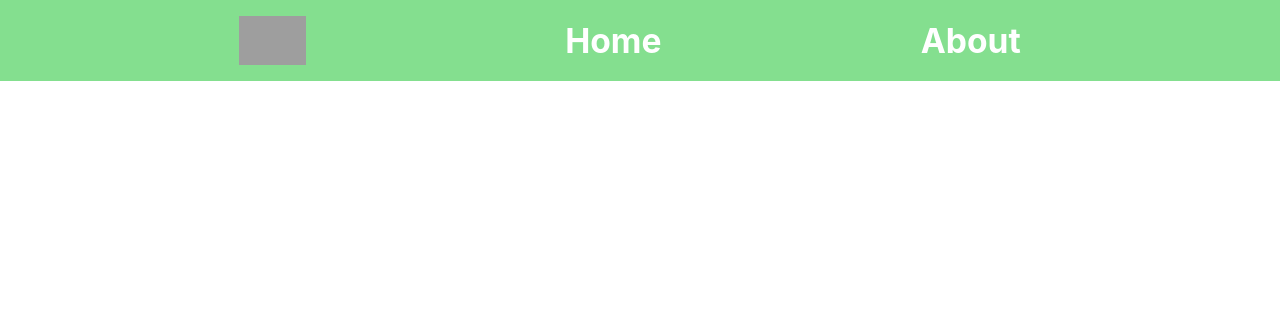
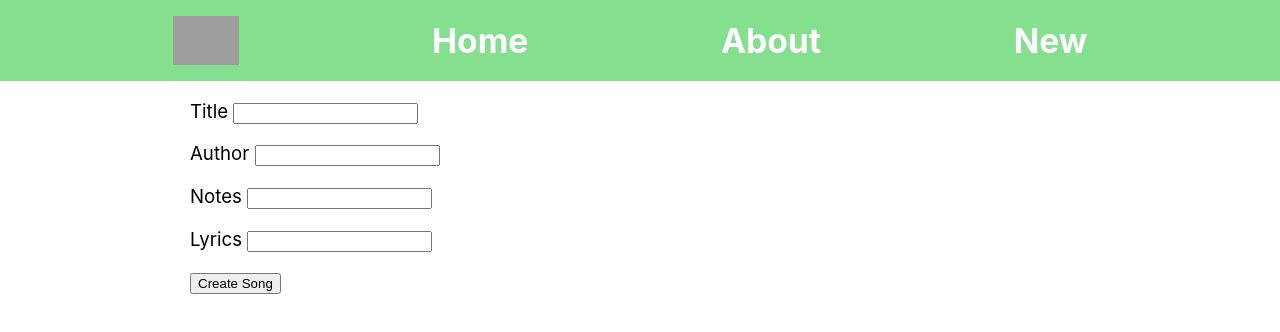
Before and after one commit to konjoinfinity/konjomusic, a React (Create React App) app in the folder frontend/konjomusic/: page /new in a window 1280 px wide. Shown: the top 332 px of the page. Built offline with nearby package versions, Linux system fonts and the light colour scheme; grey boxes are pictures that could not be loaded.

Commit message:
added new form and attempted to connect to backend

```diff
--- a/frontend/konjomusic/src/App.js
+++ b/frontend/konjomusic/src/App.js
@@ -5,6 +5,7 @@ import Home from "./Home"
 import About from "./About"
 import Songs from "./Songs"
 import Edit from "./Edit"
+import New from "./New"
 
 class App extends Component {
   render() {
@@ -18,11 +19,15 @@ class App extends Component {
           <Link to="/about">
           <h1>About</h1>
           </Link>
+          <Link to="/new">
+          <h1>New</h1>
+          </Link>
           </nav>
           <main>
           <Switch>
         <Route path="/songs" exact render={() => <Home />}/>
         <Route path="/about" render={() => <About />}/>
+        <Route path="/new" render={() => <New />}/>
         <Route path="/songs/:id" exact render={props =>
         <Songs {...props} /> }/>
         <Route path="/songs/:id/edit" render={props =>
--- a/frontend/konjomusic/src/Edit.js
+++ b/frontend/konjomusic/src/Edit.js
@@ -1,9 +1,40 @@
 import React, { Component } from 'react';
 
 class Edit extends Component {
+    constructor(props) {
+        super(props)
+        this.state = { song: null };
+
+        this.evtTitle = this.evtTitle.bind(this);
+        this.evtAuthor = this.evtAuthor.bind(this);
+        this.evtNotes = this.evtNotes.bind(this);
+        this.evtLyrics = this.evtLyrics.bind(this);
+        }
+        componentDidMount() {
+            fetch(`http://localhost:4000/songs/${this.props.match.params.id}`)
+              .then(res => res.json())
+              .then(res => {
+                this.setState(
+                  {song: res}
+                )
+              });
+            }
+
+        evtTitle(event) {
+            this.setState({title: event.target.value});
+        };
+        evtAuthor(event) {
+            this.setState({author: event.target.value});
+        };
+        evtNotes(event) {
+            this.setState({notes: event.target.value});
+        };
+        evtLyrics(event) {
+            this.setState({lyrics: event.target.value});
+        };
 
     sendEdit(){
-        console.log("edit form")
+        console.log(this.state.song)
     }
     render() {
         return (
@@ -11,16 +42,20 @@ class Edit extends Component {
 <div className="form">
         <h1>Edit Song</h1>
         <p>
-        <input type="text" placeholder={this.props.match.params.title}/>
+        <label>Title </label>
+        <input type="text" name="Title" placeholder={this.state.song && this.state.song.title} onChange={this.evtTitle}/>
         </p>
         <p>
-        <input type="text" placeholder={this.props.match.params.author}/>
+        <label>Author </label>
+        <input type="text" placeholder={this.state.song && this.state.song.author} onChange={this.evtAuthor}/>
         </p>
         <p>
-        <input type="text" placeholder={this.props.match.params.notes}/>
+        <label>Notes </label>
+        <input type="text" placeholder={this.state.song && this.state.song.notes} onChange={this.evtNotes}/>
         </p>
         <p>
-        <input type="text" placeholder={this.props.match.params.lyrics}/>
+        <label>Lyrics </label>
+        <textarea type="text" rows="8" cols="48" placeholder={this.state.song && this.state.song.lyrics} onChange={this.evtLyrics}/>
         </p>
         <p>
         <input type="submit" value="Submit" onClick={this.sendEdit} />
--- /dev/null
+++ b/frontend/konjomusic/src/New.js
@@ -0,0 +1,52 @@
+import React, { Component } from 'react';
+
+class New extends Component {
+    constructor() {
+      super();
+      this.handleSubmit = this.handleSubmit.bind(this);
+    }
+
+    handleSubmit(event) {
+      const data = new FormData(event.target)
+      event.preventDefault();
+      fetch('http://localhost:4000/songs', {
+        method: 'POST',
+        headers: {
+            'Content-type': 'application/json'
+          },
+          body: JSON.stringify(data)
+        })
+        .then((response) => response.json())
+        .then((result) => {
+          console.log(result)
+      });
+    }
+
+    render() {
+      return (
+        <form onSubmit={this.handleSubmit}>
+        <p>
+          <label>Title </label>
+          <input id="title" name="title" type="text" />
+          </p>
+          <p>
+          <label>Author </label>
+          <input id="author" name="author" type="text" />
+          </p>
+          <p>
+          <label>Notes </label>
+          <input id="notes" name="notes" type="text" />
+          </p>
+          <p>
+          <label>Lyrics </label>
+          <input id="lyrics" name="lyrics" type="text" />
+          </p>
+          <p>
+          <button>Create Song</button>
+          </p>
+        </form>
+      );
+    }
+  }
+
+  export default New;
```
